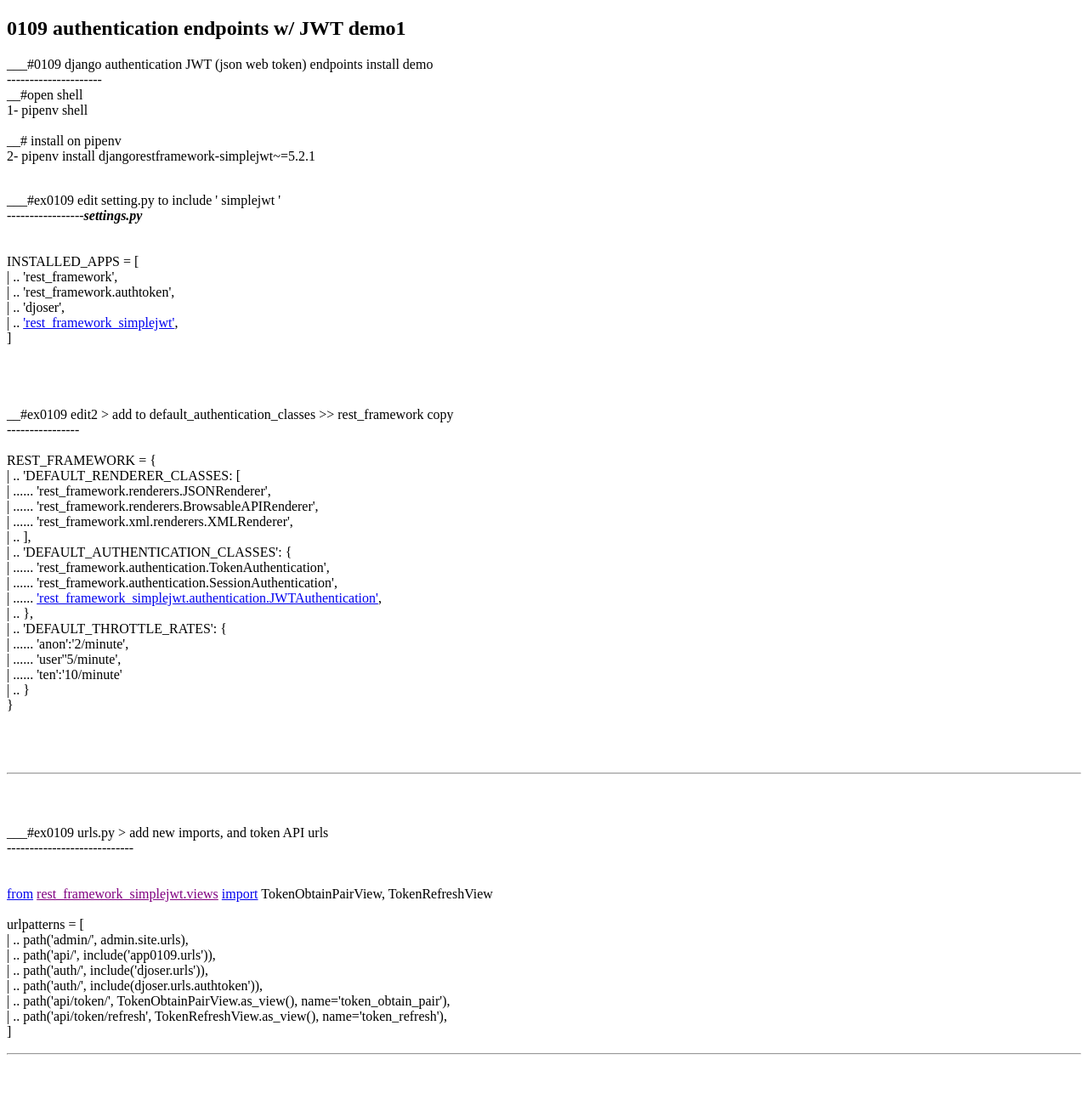
After one commit to py3user22/0109_django_proj, a Django app: template app0109/templates/0109_authentication_endpoints.html in a window 1280 px wide. The commit adds this page. Shown: the whole page at 85% size. Run offline with Django 5.2, Linux system fonts and the light colour scheme; the template is opened without the code that fills it, so the values that code supplies are empty.

Commit message:
0109 new 0109 auth html and notes

```diff
--- /dev/null
+++ b/app0109/templates/0109_authentication_endpoints.html
@@ -0,0 +1,86 @@
+<!doctype html>
+<html lang="en">
+<head>
+    <meta charset="UTF-8">
+    <meta name="viewport"
+          content="width=device-width, user-scalable=no, initial-scale=1.0, maximum-scale=1.0, minimum-scale=1.0">
+    <meta http-equiv="X-UA-Compatible" content="ie=edge">
+    <style>
+        .rrss {color: purple;}
+    </style>
+    <title>0109 django registration & authentication endpoints w/ JWT</title>
+</head>
+<body>
+    <h2>0109 authentication endpoints w/ JWT demo1</h2>
+    <p>
+        ___#0109 django authentication JWT (json web token) endpoints install demo <br>---------------------<br>
+        __#open shell <br>
+        1- pipenv shell <br>
+        <br>
+        __# install on pipenv<br>
+        2- pipenv install djangorestframework-simplejwt~=5.2.1 <br>
+        <br>
+
+    </p>
+    <p>
+        ___#ex0109 edit setting.py to include ' simplejwt ' <br>-----------------<i><b>settings.py</b></i> <br>
+        <br>
+        <br>
+        INSTALLED_APPS = [<br>
+        | .. 'rest_framework', <br>
+        | .. 'rest_framework.authtoken', <br>
+        | .. 'djoser', <br>
+        | .. <a href="simp">'rest_framework_simplejwt'</a>, <br>
+        ] <br>
+        <br>
+        <br>
+        <br>
+        <br>
+        __#ex0109 edit2 > add to default_authentication_classes >> rest_framework copy <br>----------------<br><br>
+        REST_FRAMEWORK = { <br>
+        | .. 'DEFAULT_RENDERER_CLASSES: [ <br>
+        | ...... 'rest_framework.renderers.JSONRenderer', <br>
+        | ...... 'rest_framework.renderers.BrowsableAPIRenderer', <br>
+        | ...... 'rest_framework.xml.renderers.XMLRenderer', <br>
+        | .. ], <br>
+        | .. 'DEFAULT_AUTHENTICATION_CLASSES': { <br>
+        | ...... 'rest_framework.authentication.TokenAuthentication', <br>
+        | ...... 'rest_framework.authentication.SessionAuthentication', <br>
+        | ...... <a href="blue">'rest_framework_simplejwt.authentication.JWTAuthentication'</a>, <br>
+        | .. }, <br>
+        | .. 'DEFAULT_THROTTLE_RATES': { <br>
+        | ...... 'anon':'2/minute', <br>
+        | ...... 'user''5/minute', <br>
+        | ...... 'ten':'10/minute' <br>
+        | .. } <br>
+        } <br>
+        <br>
+        <br>
+        <br>
+    </p>
+    <hr>
+    <br>
+    <br>
+    <p>
+        ___#ex0109 urls.py > add new imports, and token API urls <br>----------------------------<br>
+        <br>
+        <br>
+        <a href="from">from</a> <a href="sjwt" class="rrss">rest_framework_simplejwt.views</a> <a href="impo">import</a> TokenObtainPairView, TokenRefreshView <br>
+        <br>
+        urlpatterns = [ <br>
+        | .. path('admin/', admin.site.urls), <br>
+        | .. path('api/', include('app0109.urls')), <br>
+        | .. path('auth/', include('djoser.urls')), <br>
+        | .. path('auth/', include(djoser.urls.authtoken')), <br>
+        | .. path('api/token/', TokenObtainPairView.as_view(), name='token_obtain_pair'), <br>
+        | .. path('api/token/refresh', TokenRefreshView.as_view(), name='token_refresh'), <br>
+
+        ] <br>
+    </p>
+    <hr>
+    <br>
+    <br>
+
+
+</body>
+</html>
```
Also changed, not shown: app0109/templates/0109_django_djoser_authentication.html (+3 -5 lines).
